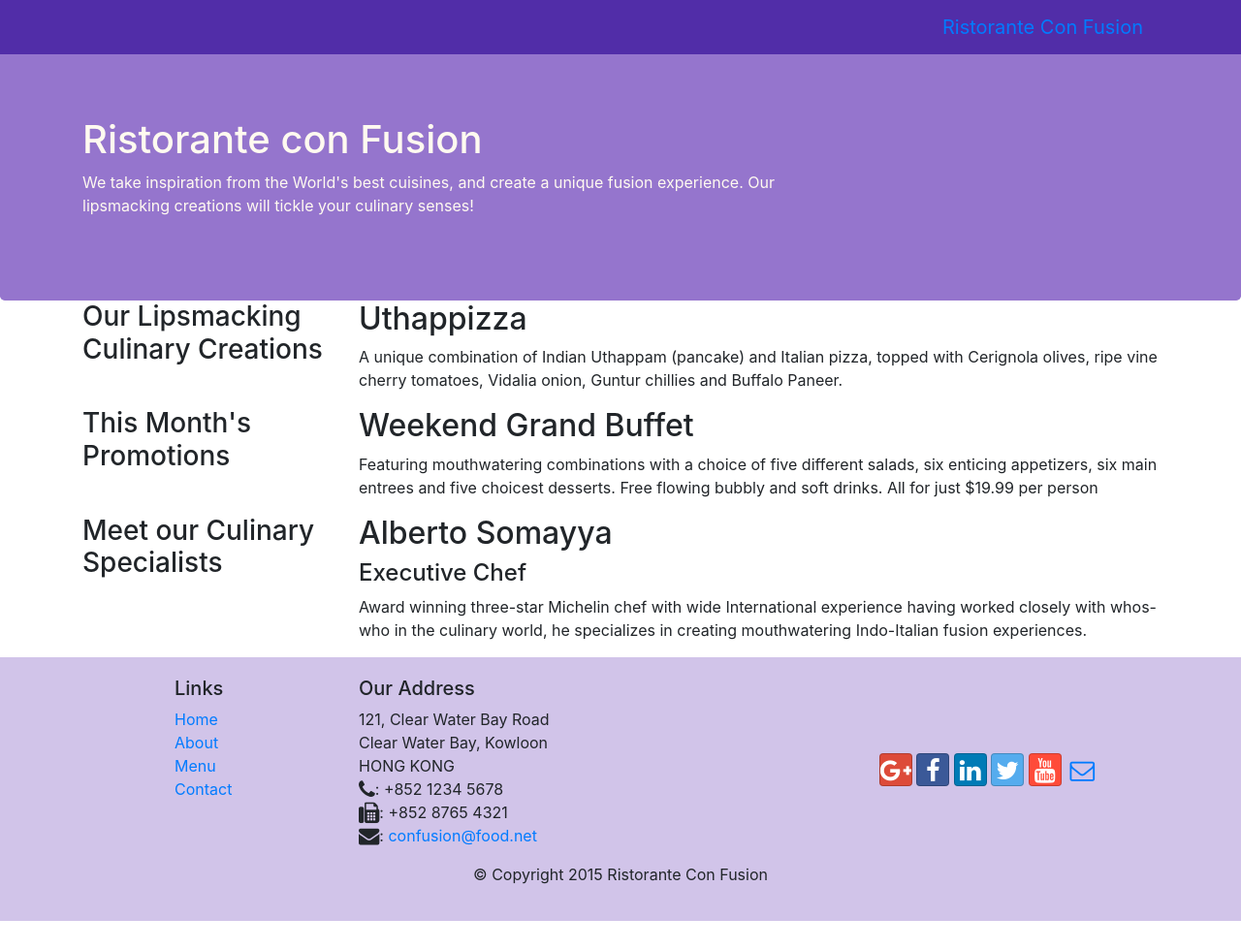
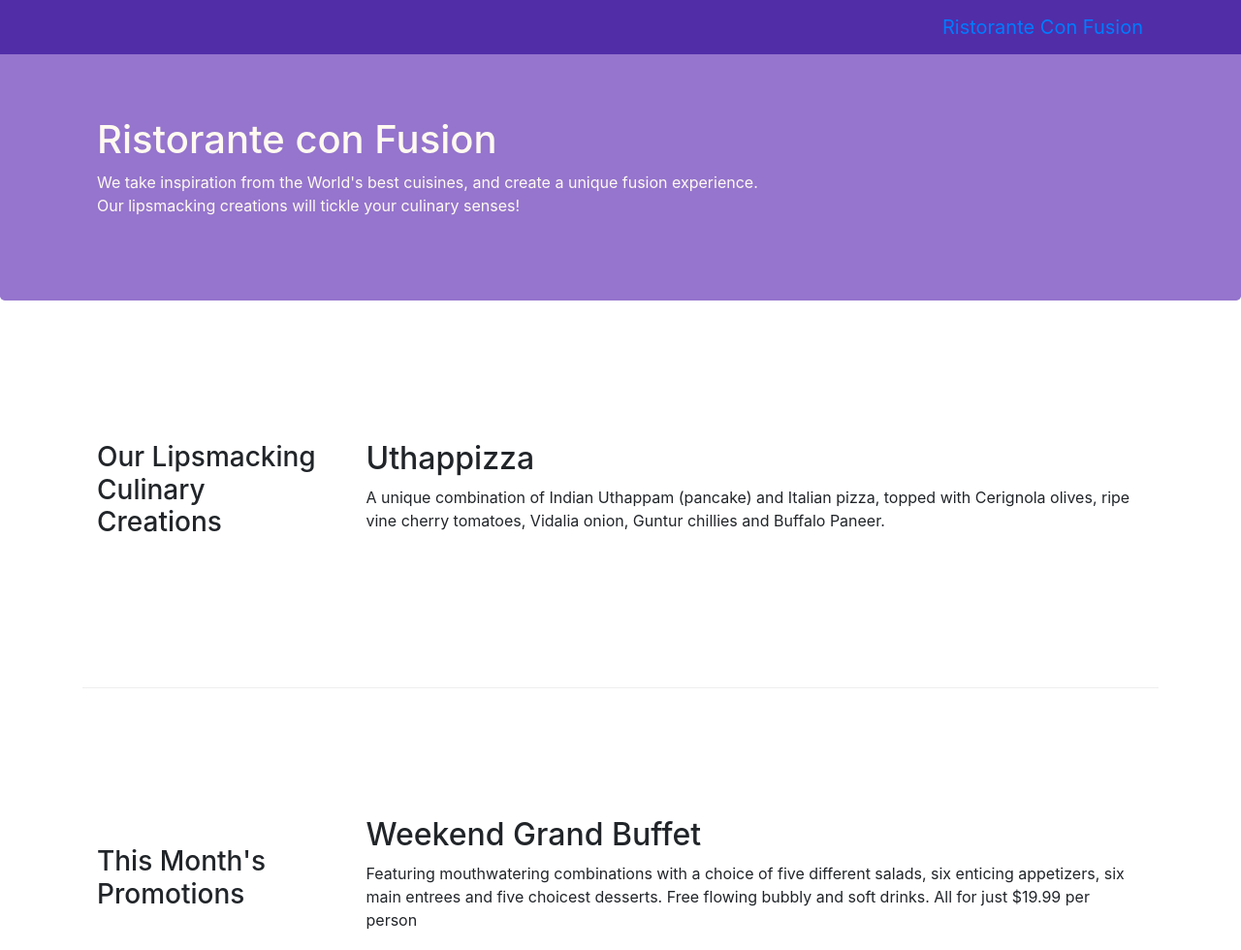
Before and after one commit to AliOgretmen/Full-Stack, a website: page conFusion/index.html in a window 1280 px wide. Shown: the top 980 px of the page at 97% size. Before the commit the page ends 950 px from the top, so only its background shows below. Drawn offline with nearby package versions, Linux system fonts and the light colour scheme.

Commit message:
Grid system part 2

```diff
--- a/conFusion/css/style.css
+++ b/conFusion/css/style.css
@@ -1,8 +1,12 @@
-.jumbotron {
-    padding:70px 30px 70px 30px;
+.row-header{
     margin:0px auto;
-    background: #9575CD ;
-    color:floralwhite;
+    padding:0px;
+}
+.row-content {
+    margin:0px auto;
+    padding: 50px 0px 50px 0px;
+    border-bottom: 1px ridge;
+    min-height:400px;
 }
 
 .footer{
@@ -11,12 +15,18 @@
     padding: 20px 0px 20px 0px;
 }
 
-.row-content {
+.jumbotron {
+    padding:70px 30px 70px 30px;
     margin:0px auto;
-    padding: 50px 0px 50px 0px;
-    border-bottom: 1px ridge;
-    min-height:400px;
+    background: #9575CD ;
+    color:floralwhite;
 }
+address{
+    font-size:80%;
+    margin:0px;
+    color:#0f0f0f;
+}
+
 body{
     padding:50px 0px 0px 0px;
     z-index:0;
--- a/conFusion/index.html
+++ b/conFusion/index.html
@@ -52,18 +52,18 @@
     </header>
 
     <div class="container">
-        <div class="row">
-            <div class="col-sm-4 push-sm-8 col-md-3 push-md-9">
+        <div class="row row-content align-items-center">
+            <div class="col-sm-4 col-md-3 flex-last">
                 <h3>Our Lipsmacking Culinary Creations</h3>
             </div>
-            <div class="col-sm pull-sm-4 col-md pull-md-3">
+            <div class="col-sm col-md flex-first">
                 <h2>Uthappizza</h2>
                 <p>A unique combination of Indian Uthappam (pancake) and Italian pizza, topped with Cerignola olives, ripe vine cherry tomatoes, Vidalia onion, Guntur chillies and Buffalo Paneer.</p>
             </div>
         </div>
 
 
-        <div class="row">
+        <div class="row row-content align-items-center">
             <div class="col-sm-4 col-md-3">
                 <h3>This Month's Promotions</h3>
             </div>
@@ -73,11 +73,11 @@
             </div>
         </div>
 
-        <div class="row">
-            <div class="col-sm-4 push-sm-8 col-md-3 push-md-9">
+        <div class="row row-content align-items-center">
+            <div class="col-sm-4 col-md-3 flex-last">
                 <h3>Meet our Culinary Specialists</h3>
             </div>
-            <div class="col-sm pull-sm-4 col-md pull-md-3">
+            <div class="col-sm  col-md flex-first">
                 <h2>Alberto Somayya</h2>
                 <h4>Executive Chef</h4>
                 <p>Award winning three-star Michelin chef with wide International experience having worked closely with whos-who in the culinary world, he specializes in creating mouthwatering Indo-Italian fusion experiences. </p>
```
Also changed, not shown: conFusion/contactus.html (indentation only).
